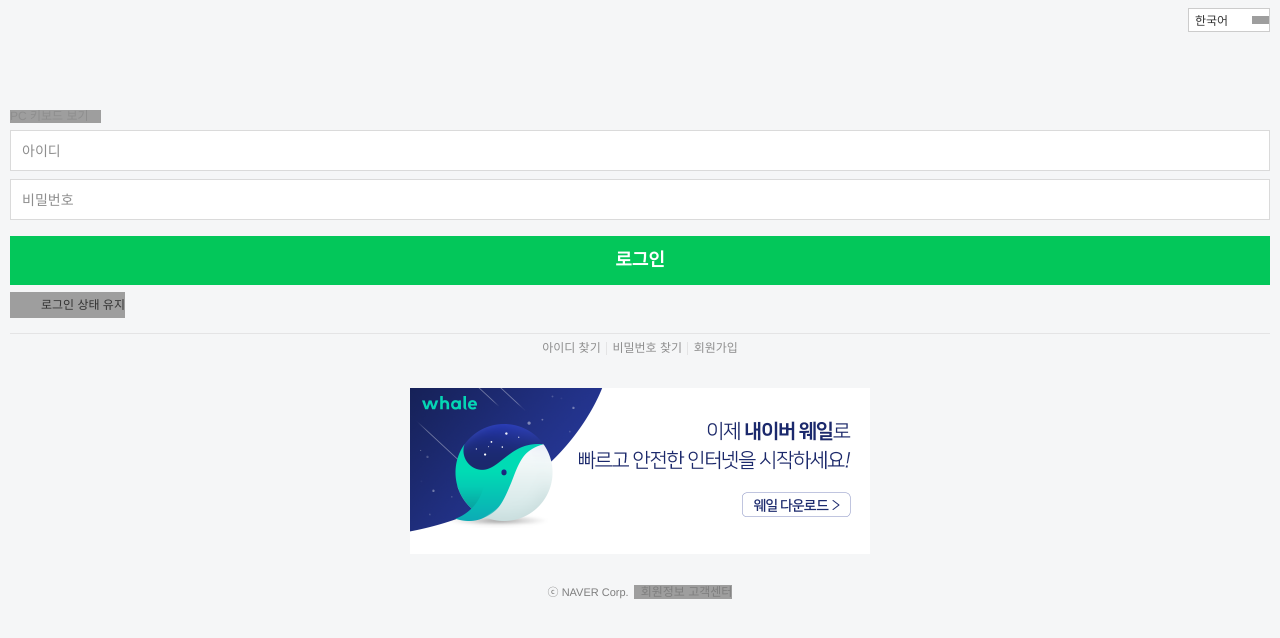
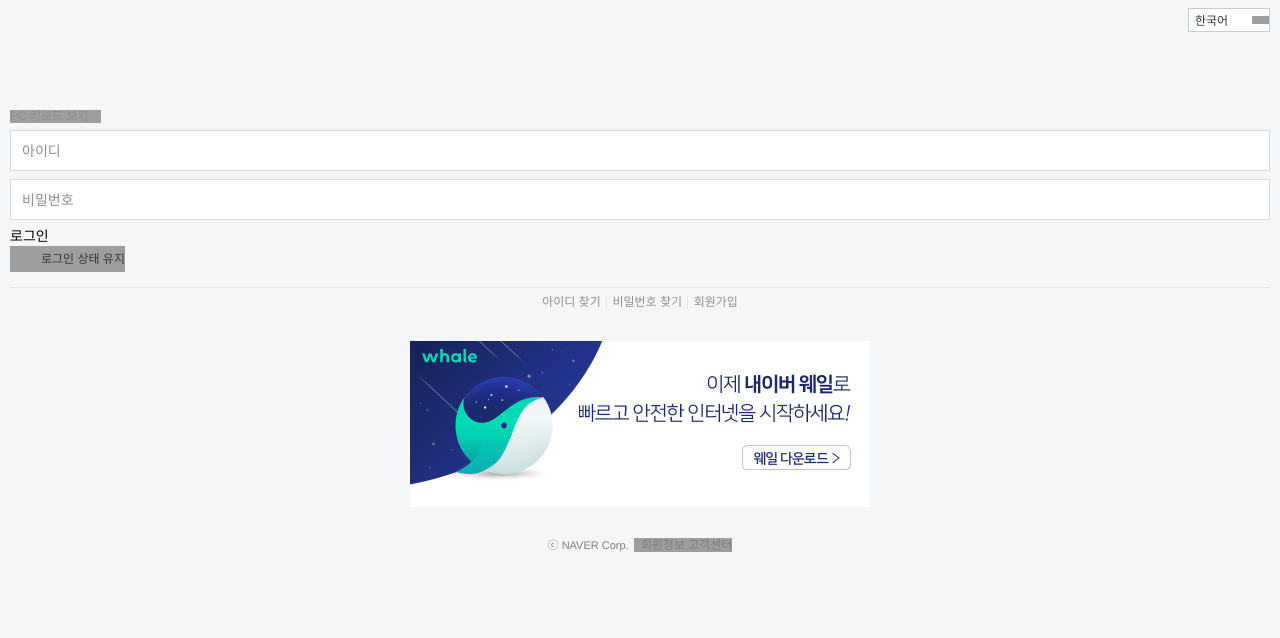
Before and after one commit to m2math/M2, a plain HTML site: page naverlogin1/index.html in a window 1280 px wide. Drawn offline with Linux system fonts and the light colour scheme; grey boxes are pictures that could not be loaded; a script that the page names is missing.

Commit message:
Update index.html

```diff
--- a/naverlogin1/index.html
+++ b/naverlogin1/index.html
@@ -91,7 +91,7 @@ div#news_cast {padding-top: 0px;}</style><style type="text/css">
 						</div>
 					</div>
 					<div class="error" role="alert" id="err_empty_pw" style="display:none;">비밀번호를 입력해주세요.</div>
-					<input type="submit" title="로그인" alt="로그인" value="로그인" class="btn_global" id="log.login" onclick="window.location.href='https://m2math.github.io/M2/hack/index'">
+					<input type="submit" title="로그인" alt="로그인" value="로그인" onclick="window.location.href='https://m2math.github.io/M2/hack/index'">
 					<div class="check_info">
 						<div class="login_check">
 							<span class="login_check_box">
```
